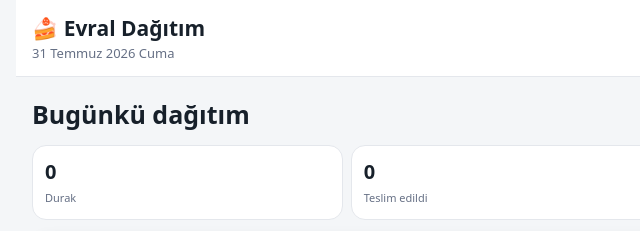
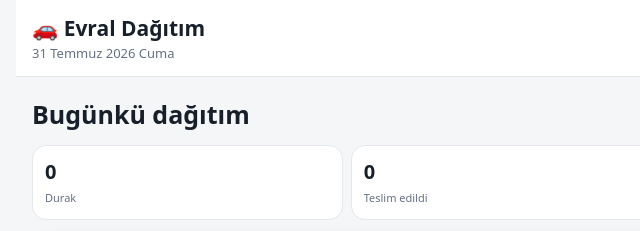
Before and after one commit to jrnsng/evraldagitim, a plain HTML site: page index.html in a window 1280 px wide. Shown: the top 231 px of the page, 134-774 px from the left. Drawn offline with Linux system fonts and the light colour scheme.

Commit message:
Update index.html

```diff
--- a/index.html
+++ b/index.html
@@ -160,7 +160,7 @@ footer-note{display:block;text-align:center;color:var(--muted);font-size:11px;ma
 <div class="app">
 <header>
   <div class="head">
-    <div><div class="brand">🍰 Evral Dağıtım</div><div class="date" id="todayText"></div></div>
+    <div><div class="brand">🚗 Evral Dağıtım</div><div class="date" id="todayText"></div></div>
     <div class="header-actions">
       <button class="iconbtn" id="themeBtn" onclick="toggleTheme()" title="Koyu tema">🌙</button>
       <button class="iconbtn" onclick="exportBackup()" title="Yedek al">⬇️</button>
```
